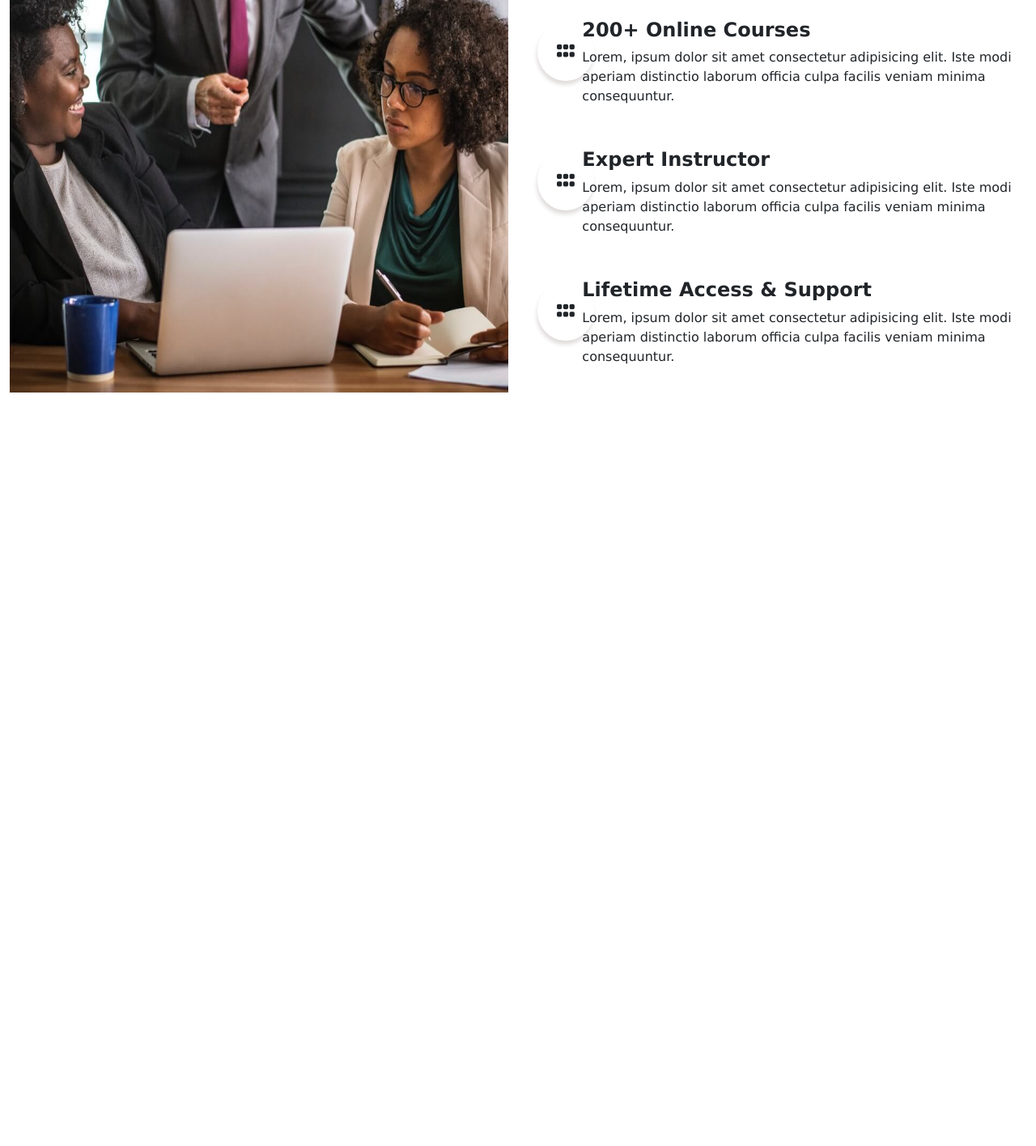
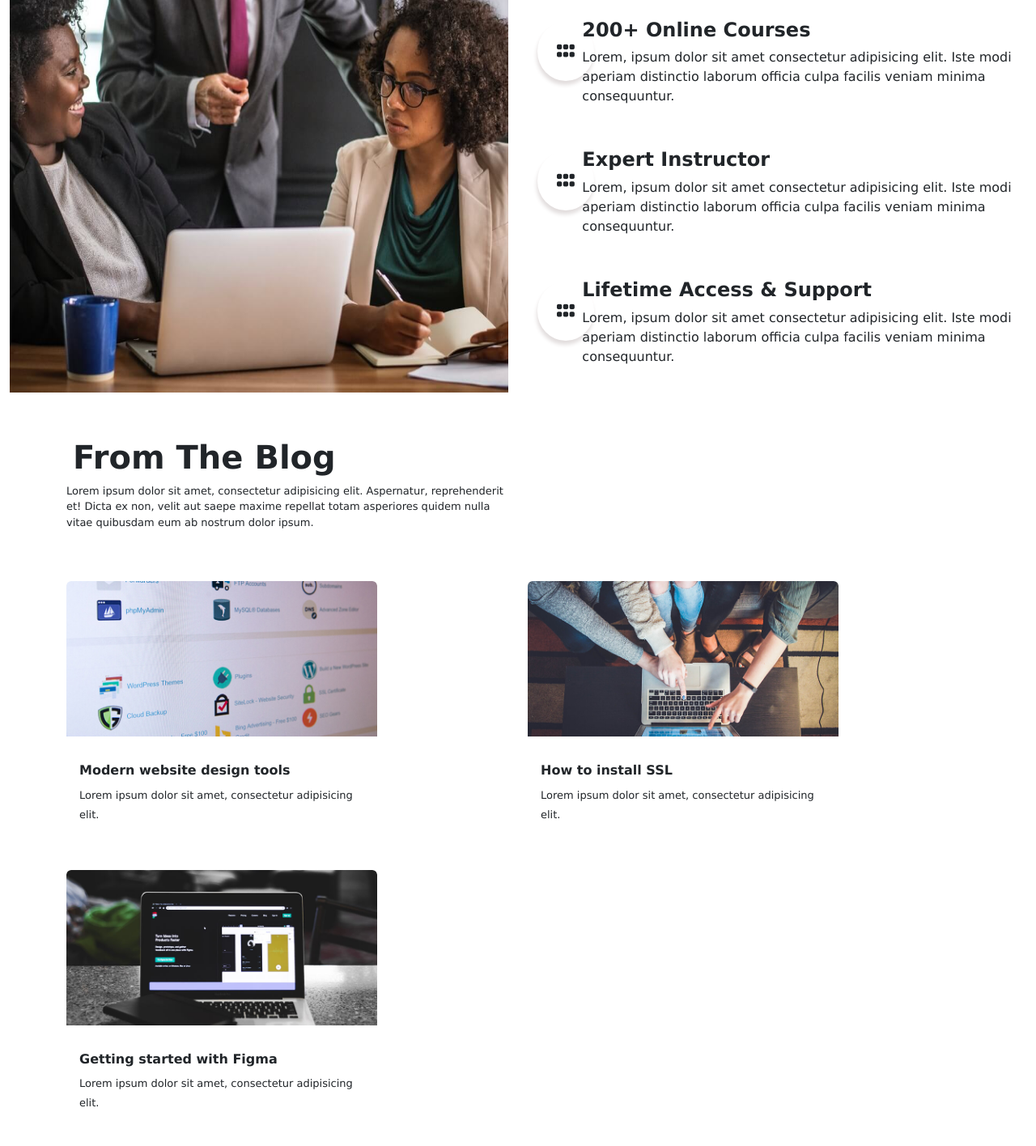
Before and after one commit to HissanaA/Front-End-Project--Decode-Factory, a plain HTML site: page final/DF-FINAL/index.html in a window 1280 px wide. Shown: the part 4193-5609 px from the top of the page at 81% size. Before the commit the page ends 4678 px from the top, so only its background shows below. Drawn offline with nearby package versions, Linux system fonts and the light colour scheme.

Commit message:
Blog section added-using bootstrap 5 card

```diff
--- a/final/DF-FINAL/index.html
+++ b/final/DF-FINAL/index.html
@@ -399,6 +399,65 @@
       </div>
     </section>
 
+
+    <!-----------blog----------->
+    <section id="blog">
+      <div class="container pt-5">
+        <h1 class="blog-heading p-2">From The Blog</h1>
+        <p class="blog-details">
+          Lorem ipsum dolor sit amet, consectetur adipisicing elit. Aspernatur,
+          reprehenderit et! Dicta ex non, velit aut saepe maxime repellat totam
+          asperiores quidem nulla vitae quibusdam eum ab nostrum dolor ipsum.
+        </p>
+
+        <div class="row pt-5 ">
+          <div class="col-sm">
+            <div class="card blog-card" style="width: 24rem;">
+            <img src="./assets/blog-1.jpg" class="card-img-top blog-image" alt="...">
+            <div class="card-body ">
+              <p class="card-text blog-card-text">
+                <h5 class="blog-card-heading">Modern website design tools</h5>
+                <span class="blog-card-details">
+                  Lorem ipsum dolor sit amet, consectetur adipisicing elit.
+                </span>
+              </p>
+            </div>
+          </div>
+        </div>
+          <div class="col-sm">
+
+            <div class="card blog-card" style="width: 24rem;">
+              <img src="./assets/blog-2.jpg" class="card-img-top blog-image" alt="...">
+              <div class="card-body ">
+                <p class="card-text blog-card-text">
+                  <h5 class="blog-card-heading">How to install SSL</h5>
+                  <span class="blog-card-details">
+                    Lorem ipsum dolor sit amet, consectetur adipisicing elit.
+                  </span>
+                </p>
+              </div>
+            </div>
+
+          </div>
+          <div class="col-sm">
+
+            <div class="card blog-card" style="width: 24rem;">
+              <img src="./assets/blog-3.jpg" class="card-img-top blog-image" alt="...">
+              <div class="card-body">
+                <p class="card-text blog-card-text">
+                  <h5 class="blog-card-heading">Getting started with Figma</h5>
+                  <span class="blog-card-details">
+                    Lorem ipsum dolor sit amet, consectetur adipisicing elit.
+                  </span>
+                </p>
+              </div>
+            </div>
+
+          </div>
+        </div>
+      </div>
+    </section>
+
 <!--------------------------------jQuery CDN----------->
 <script src="https://ajax.googleapis.com/ajax/libs/jquery/3.7.1/jquery.min.js"></script>
 
--- a/final/DF-FINAL/style.css
+++ b/final/DF-FINAL/style.css
@@ -494,3 +494,41 @@ body {
 .sub-row-details {
   font-size: medium;
 }
+
+/*---------------blog----------*/
+.blog-card {
+  margin-top: 15px;
+  margin-bottom: 10px;
+  overflow: hidden;
+}
+
+.blog-heading {
+  margin: 0;
+  width: 50%;
+  text-align: start;
+  font-weight: bolder;
+}
+
+.blog-details {
+  margin: 0;
+  width: 50%;
+  text-align: start;
+  font-size: small;
+}
+
+.blog-card-heading {
+  font-weight: bolder;
+  font-size: medium;
+}
+
+.blog-card-details {
+  font-size: small;
+}
+
+.blog-image {
+  transition: all 300ms;
+  overflow: hidden;
+}
+.blog-image:hover {
+  transform: scale(1.05);
+}
```
Also changed, not shown: final/DF-FINAL/assets/blog-1.jpg (added), final/DF-FINAL/assets/blog-2.jpg (added), final/DF-FINAL/assets/blog-3.jpg (added).
